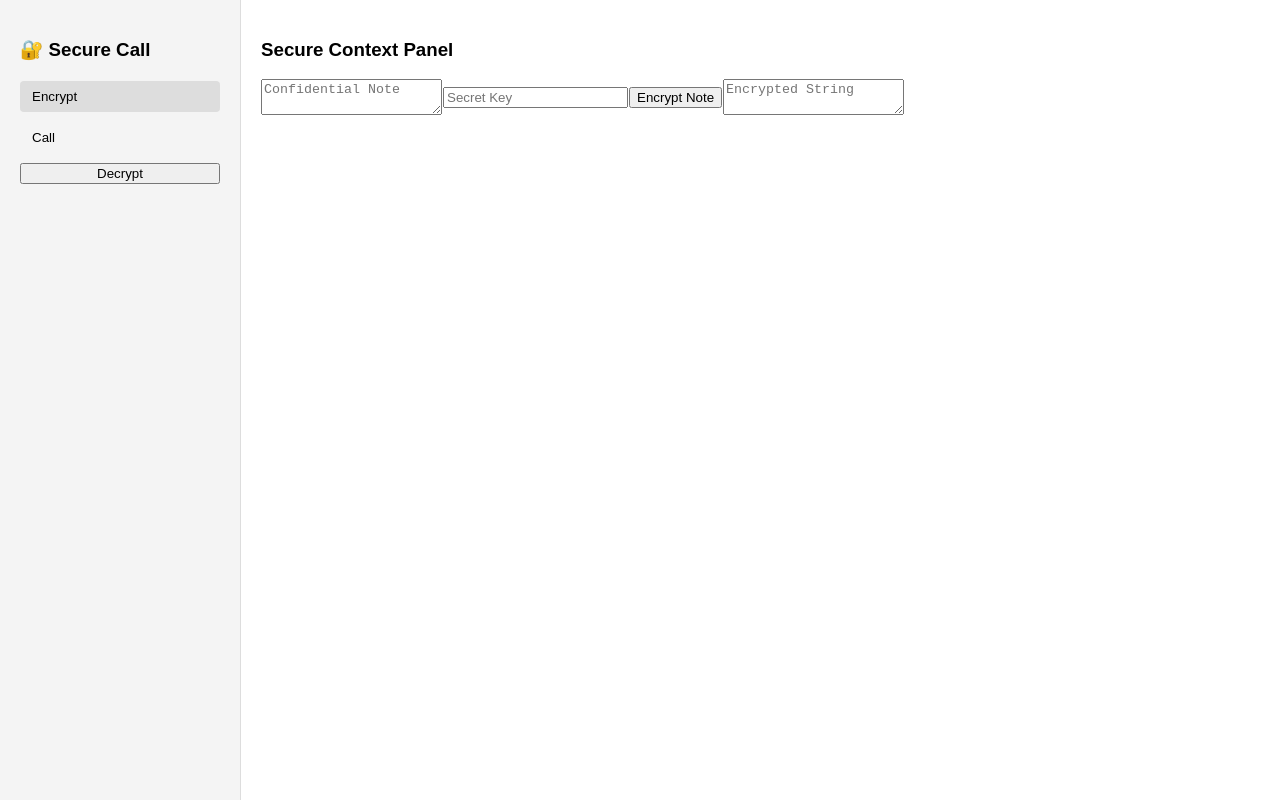
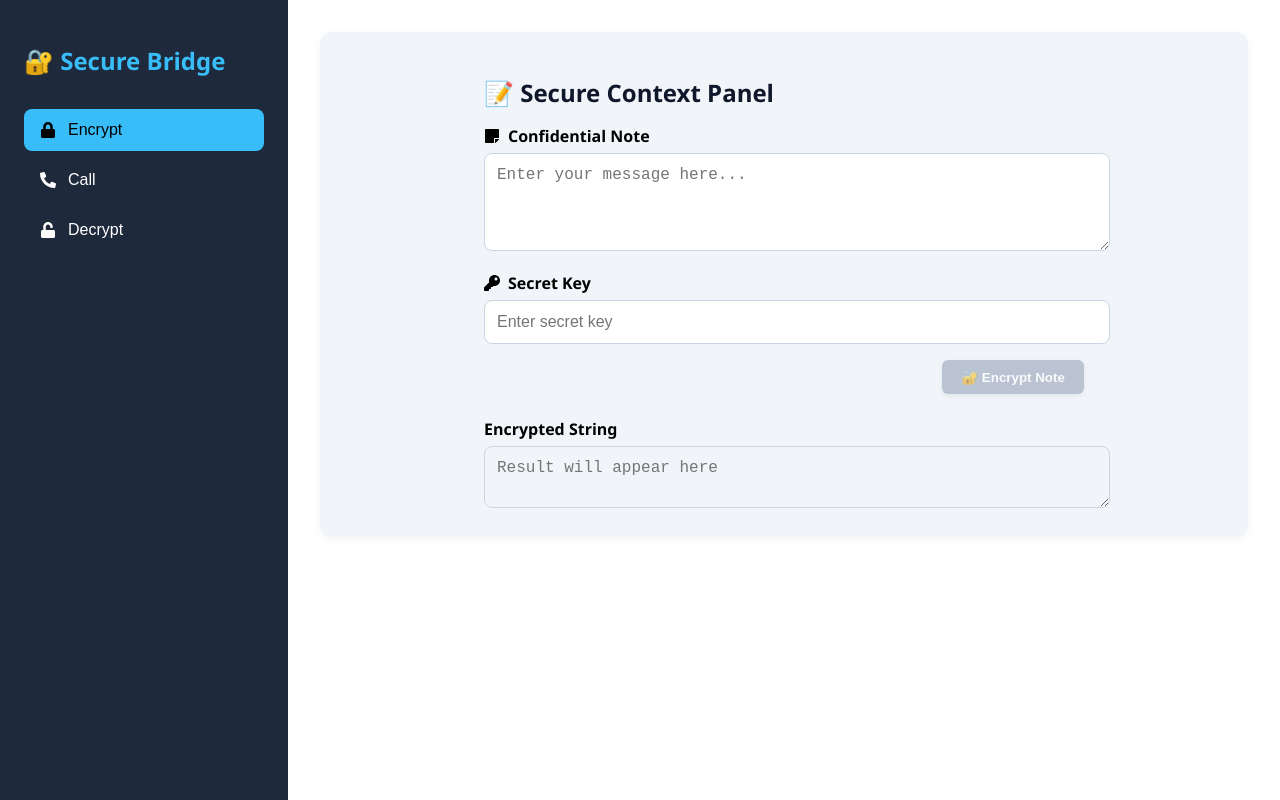
Before and after one commit to sumayyakhalid/Call-bridge, a React (Create React App) app: page / in a window 1280 px wide. Built offline with nearby package versions, Linux system fonts and the light colour scheme.

Commit message:
UI FIXES

```diff
--- a/package.json
+++ b/package.json
@@ -11,6 +11,7 @@
     "crypto-js": "^4.2.0",
     "react": "^19.1.0",
     "react-dom": "^19.1.0",
+    "react-icons": "^5.5.0",
     "react-scripts": "5.0.1",
     "web-vitals": "^2.1.4"
   },
--- a/src/App.js
+++ b/src/App.js
@@ -2,6 +2,13 @@ import React, { useState } from "react";
 import EncryptPanel from "./components/EncryptPanel";
 import CallPanel from "./components/CallPanel";
 import DecryptPanel from "./components/DecryptPanel";
+import { FaLock, FaPhone, FaPhoneAlt, FaUnlock } from "react-icons/fa"; // Using Font Awesome icons
+
+const tabList = [
+  { key: "encrypt", label: "Encrypt", icon: <FaLock /> },
+  { key: "call", label: "Call", icon: <FaPhoneAlt /> },
+  { key: "decrypt", label: "Decrypt", icon: <FaUnlock /> },
+];
 
 function App() {
   const [activeTab, setActiveTab] = useState("encrypt");
@@ -21,61 +28,75 @@ function App() {
   };
 
   return (
-    <div style={{ display: "flex", height: "100vh", fontFamily: "sans-serif" }}>
+    <div
+      style={{
+        display: "flex",
+        height: "100vh",
+        fontFamily: "Segoe UI, sans-serif",
+        backgroundColor: "#f9f9f9",
+      }}
+    >
       {/* Sidebar */}
       <div
         style={{
-          width: 200,
-          backgroundColor: "#f4f4f4",
-          padding: 20,
-          borderRight: "1px solid #ddd",
+          width: 240,
+          backgroundColor: "#1e293b", // slate-800
+          color: "#fff",
+          padding: "1.5rem",
+          display: "flex",
+          flexDirection: "column",
         }}
       >
-        <h3>🔐 Secure Call</h3>
-        <nav
+        <h2 style={{ marginBottom: "2rem", color: "#38bdf8" }}>
+          🔐 Secure Bridge
+        </h2>
+
+        {tabList.map((tab) => (
+          <button
+            key={tab.key}
+            onClick={() => setActiveTab(tab.key)}
             style={{
+              backgroundColor:
+                activeTab === tab.key ? "#38bdf8" : "transparent",
+              color: activeTab === tab.key ? "#000" : "#fff",
               display: "flex",
-            flexDirection: "column",
-            gap: 10,
-            marginTop: 20,
+              alignItems: "center",
+              gap: "0.75rem",
+              padding: "0.75rem 1rem",
+              marginBottom: "0.5rem",
+              border: "none",
+              borderRadius: "8px",
+              cursor: "pointer",
+              fontSize: "1rem",
+              transition: "0.2s ease",
             }}
           >
-          {/* <button onClick={() => setActiveTab("encrypt")}>Encrypt</button> */}
-          <button
-            onClick={() => setActiveTab("encrypt")}
+            {tab.icon}
+            {tab.label}
+          </button>
+        ))}
+      </div>
+
+      {/* Main Content */}
+      <div
         style={{
-              backgroundColor: activeTab === "encrypt" ? "#ddd" : "transparent",
-              border: "none",
-              textAlign: "left",
-              padding: "8px 12px",
-              borderRadius: 4,
-              cursor: "pointer",
+          flex: 1,
+          padding: "2rem",
+          backgroundColor: "#fff",
+          overflowY: "auto",
         }}
       >
-            Encrypt
-          </button>
-
-          {/* <button onClick={() => setActiveTab("call")}>Call</button> */}
-          <button
-            onClick={() => setActiveTab("call")}
+        <div
           style={{
-              backgroundColor: activeTab === "call" ? "#ddd" : "transparent",
-              border: "none",
-              textAlign: "left",
-              padding: "8px 12px",
-              borderRadius: 4,
-              cursor: "pointer",
+            background: "#f1f5f9", // slate-100
+            padding: "1.5rem",
+            borderRadius: "12px",
+            boxShadow: "0 2px 8px rgba(0,0,0,0.05)",
           }}
         >
-            Call
-          </button>
-
-          <button onClick={() => setActiveTab("decrypt")}>Decrypt</button>
-        </nav>
+          {renderPanel()}
         </div>
-
-      {/* Main Panel */}
-      <div style={{ flex: 1, padding: 20 }}>{renderPanel()}</div>
+      </div>
     </div>
   );
 }
--- a/src/components/DecryptPanel.js
+++ b/src/components/DecryptPanel.js
@@ -1,5 +1,6 @@
 import React, { useState } from "react";
 import { decryptNote } from "../utils/crypto";
+import { FaLockOpen, FaKey } from "react-icons/fa";
 
 const DecryptPanel = () => {
   const [encrypted, setEncrypted] = useState("");
@@ -8,33 +9,115 @@ const DecryptPanel = () => {
 
   const handleDecrypt = () => {
     const result = decryptNote(encrypted, key);
-    setDecrypted(result || "Failed to decrypt.");
+    setDecrypted(result || "❌ Failed to decrypt.");
   };
 
   return (
-    <div>
-      <h3>Verification Panel</h3>
-      <div
-        style={{
-          display: "flex",
-          gap: 1,
-          alignItems: "center",
-        }}
+    <div style={{ maxWidth: 600, margin: "0 auto" }}>
+      <h2
+        style={{ fontSize: "1.5rem", marginBottom: "1.5rem", color: "#0f172a" }}
       >
+        🔍 Verification Panel
+      </h2>
+
+      {/* Encrypted Input */}
+      <div style={{ marginBottom: "1rem" }}>
+        <label
+          style={{
+            display: "flex",
+            alignItems: "center",
+            fontWeight: 600,
+            marginBottom: 6,
+          }}
+        >
+          <FaLockOpen style={{ marginRight: 8 }} />
+          Encrypted String
+        </label>
         <textarea
+          rows={4}
           value={encrypted}
           onChange={(e) => setEncrypted(e.target.value)}
-          placeholder="Paste Encrypted String"
+          placeholder="Paste the encrypted text here..."
+          style={{
+            width: "100%",
+            padding: "0.75rem",
+            border: "1px solid #cbd5e1",
+            borderRadius: 8,
+            resize: "vertical",
+            fontSize: "1rem",
+          }}
         />
+      </div>
+
+      {/* Secret Key Input */}
+      <div style={{ marginBottom: "1rem" }}>
+        <label
+          style={{
+            display: "flex",
+            alignItems: "center",
+            fontWeight: 600,
+            marginBottom: 6,
+          }}
+        >
+          <FaKey style={{ marginRight: 8 }} />
+          Secret Key
+        </label>
         <input
           type="password"
           value={key}
           onChange={(e) => setKey(e.target.value)}
-          placeholder="Secret Key"
+          placeholder="Enter the secret key"
+          style={{
+            width: "100%",
+            padding: "0.75rem",
+            border: "1px solid #cbd5e1",
+            borderRadius: 8,
+            fontSize: "1rem",
+          }}
         />
-        <button onClick={handleDecrypt}>Decrypt</button>
-        <textarea value={decrypted} readOnly placeholder="Decrypted Note" />
       </div>
+
+      {/* Decrypt Button */}
+      <div style={{ textAlign: "right", marginBottom: "1.5rem" }}>
+        <button
+          onClick={handleDecrypt}
+          style={{
+            backgroundColor: "#f59e0b", // amber-500
+            color: "#fff",
+            padding: "0.6rem 1.2rem",
+            border: "none",
+            borderRadius: 6,
+            fontWeight: 600,
+            cursor: "pointer",
+            boxShadow: "0 2px 6px rgba(0,0,0,0.1)",
+          }}
+        >
+          🔓 Decrypt Note
+        </button>
+      </div>
+
+      {/* Output */}
+      {decrypted && (
+        <div>
+          <label style={{ fontWeight: 600, marginBottom: 6, display: "block" }}>
+            Decrypted Note
+          </label>
+          <textarea
+            value={decrypted}
+            readOnly
+            placeholder="Decrypted output will appear here"
+            style={{
+              width: "100%",
+              padding: "0.75rem",
+              border: "1px solid #cbd5e1",
+              borderRadius: 8,
+              resize: "vertical",
+              backgroundColor: "#f1f5f9",
+              fontSize: "1rem",
+            }}
+          />
+        </div>
+      )}
     </div>
   );
 };
--- a/src/components/EncryptPanel.js
+++ b/src/components/EncryptPanel.js
@@ -1,5 +1,6 @@
 import React, { useState } from "react";
 import { encryptNote } from "../utils/crypto";
+import { FaKey, FaStickyNote } from "react-icons/fa";
 
 const EncryptPanel = ({ onEncrypt }) => {
   const [note, setNote] = useState("");
@@ -9,32 +10,114 @@ const EncryptPanel = ({ onEncrypt }) => {
   const handleEncrypt = () => {
     const result = encryptNote(note, key);
     setEncrypted(result);
-    onEncrypt(result); // share with parent
+    onEncrypt(result);
   };
 
   return (
-    <div>
-      <h3>Secure Context Panel</h3>
-      <div
-        style={{
-          display: "flex",
-          gap: 1,
-          alignItems: "center",
-        }}
+    <div style={{ maxWidth: 600, margin: "0 auto" }}>
+      <h2
+        style={{ fontSize: "1.5rem", marginBottom: "1rem", color: "#0f172a" }}
       >
+        📝 Secure Context Panel
+      </h2>
+
+      {/* Note Input */}
+      <div style={{ marginBottom: "1rem" }}>
+        <label
+          style={{
+            display: "flex",
+            alignItems: "center",
+            fontWeight: 600,
+            marginBottom: 6,
+          }}
+        >
+          <FaStickyNote style={{ marginRight: 8 }} />
+          Confidential Note
+        </label>
         <textarea
+          rows={4}
           value={note}
           onChange={(e) => setNote(e.target.value)}
-          placeholder="Confidential Note"
+          placeholder="Enter your message here..."
+          style={{
+            width: "100%",
+            padding: "0.75rem",
+            border: "1px solid #cbd5e1",
+            borderRadius: 8,
+            resize: "vertical",
+            fontSize: "1rem",
+          }}
         />
+      </div>
+
+      {/* Secret Key Input */}
+      <div style={{ marginBottom: "1rem" }}>
+        <label
+          style={{
+            display: "flex",
+            alignItems: "center",
+            fontWeight: 600,
+            marginBottom: 6,
+          }}
+        >
+          <FaKey style={{ marginRight: 8 }} />
+          Secret Key
+        </label>
         <input
           type="password"
           value={key}
           onChange={(e) => setKey(e.target.value)}
-          placeholder="Secret Key"
+          placeholder="Enter secret key"
+          style={{
+            width: "100%",
+            padding: "0.75rem",
+            border: "1px solid #cbd5e1",
+            borderRadius: 8,
+            fontSize: "1rem",
+          }}
         />
-        <button onClick={handleEncrypt}>Encrypt Note</button>
-        <textarea value={encrypted} readOnly placeholder="Encrypted String" />
+      </div>
+
+      {/* Encrypt Button */}
+      <div style={{ textAlign: "right", marginBottom: "1.5rem" }}>
+        <button
+          onClick={handleEncrypt}
+          disabled={!note || !key}
+          style={{
+            backgroundColor: !note || !key ? "#94a3b8" : "#38bdf8", // gray when disabled
+            color: "#fff",
+            padding: "0.6rem 1.2rem",
+            border: "none",
+            borderRadius: 6,
+            fontWeight: 600,
+            cursor: !note || !key ? "not-allowed" : "pointer",
+            boxShadow: "0 2px 6px rgba(0,0,0,0.1)",
+            opacity: !note || !key ? 0.6 : 1,
+          }}
+        >
+          🔐 Encrypt Note
+        </button>
+      </div>
+
+      {/* Output */}
+      <div>
+        <label style={{ fontWeight: 600, marginBottom: 6, display: "block" }}>
+          Encrypted String
+        </label>
+        <textarea
+          value={encrypted}
+          readOnly
+          placeholder="Result will appear here"
+          style={{
+            width: "100%",
+            padding: "0.75rem",
+            border: "1px solid #cbd5e1",
+            borderRadius: 8,
+            resize: "vertical",
+            backgroundColor: "#f1f5f9",
+            fontSize: "1rem",
+          }}
+        />
       </div>
     </div>
   );
```
Also changed, not shown: src/components/CallPanel.js (+92 -10 lines), 1 other file (tests, documents, lock files or other folders). Lines whose indentation alone changed are shown as unchanged.
